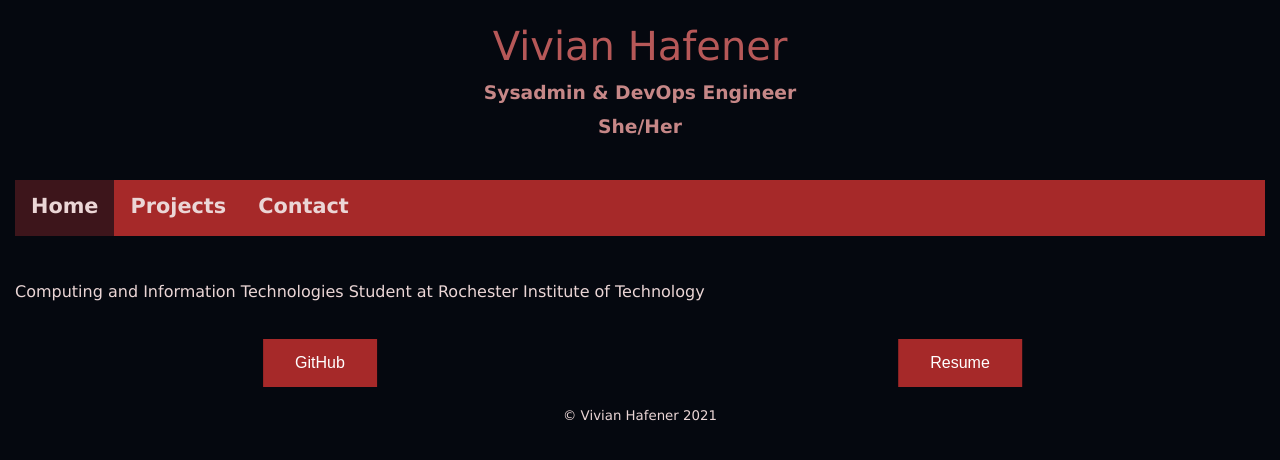
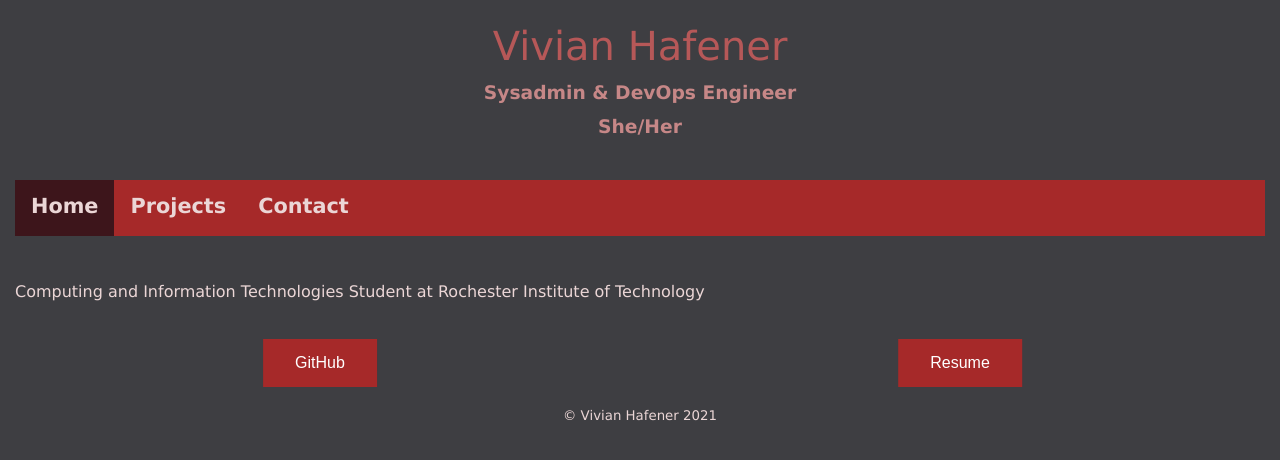
Before and after one commit to vivian-hafener/personal-site, a PHP site: page / in a window 1280 px wide. Shown: the top 460 px of the page. Run offline with PHP 8.4, Linux system fonts and the light colour scheme.

Commit message:
Made the background color more readable. The color palatte still needs some more work

```diff
--- a/style.css
+++ b/style.css
@@ -1,7 +1,7 @@
 /* =========== Nav bar =========== */
 * {
     box-sizing: border-box;
-    background-color: #05080F;
+    background-color: #3e3e42;
 } /* I need to change this if I want to be able to set individual background colors for elements */
 
 /* I'm going to need to make this background color lighter for consistent viewing on non-hdr screens */
@@ -12,7 +12,7 @@
 }
 
 body {
-    background-color: #030408;
+    background-color: #3e3e42;
     margin: 0;
     padding: 0;
 }
```
